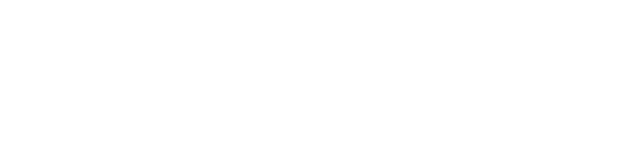
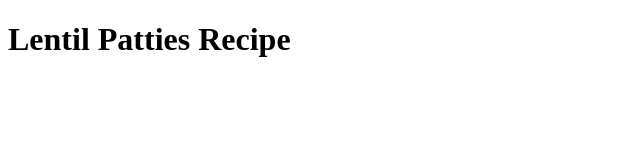
Before and after one commit to herman-morozov/odin-recipes, a plain HTML site: page recipes/lentil_patties.html in a window 1280 px wide. Shown: the whole page, without its empty margins (0-640 px from the left). Drawn offline with Linux system fonts and the light colour scheme.

Commit message:
Add heading to hentil_patties.html

```diff
--- a/recipes/lentil_patties.html
+++ b/recipes/lentil_patties.html
@@ -7,6 +7,6 @@
     <title>Lentil Patties Recipe</title>
 </head>
 <body>
-
+    <h1>Lentil Patties Recipe</h1>
 </body>
 </html>
```
